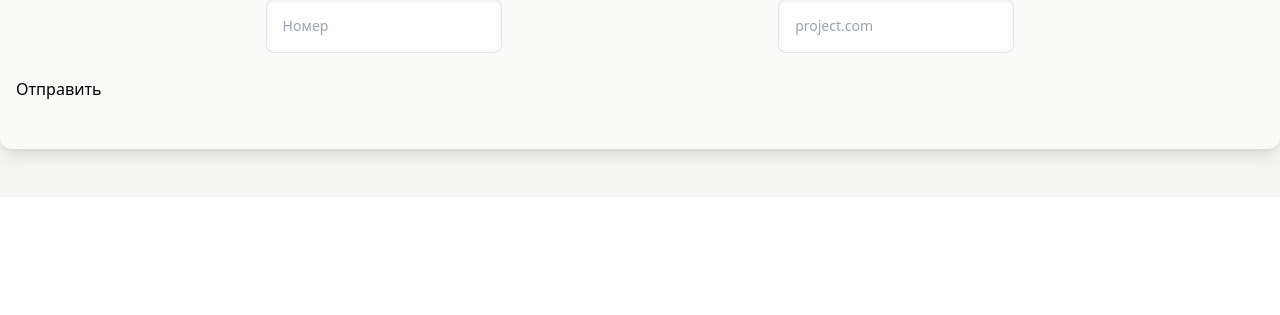
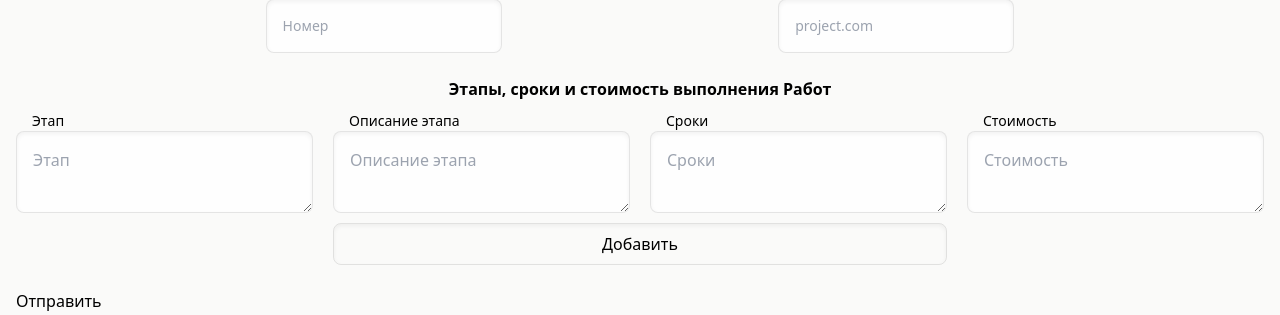
Before and after one commit to WEBzaytsev/contracts-generator-front, a Vue app: page / in a window 1280 px wide. Shown: the part 2463-2778 px from the top of the page. Before the commit the page ends 2660 px from the top, so only its background shows below. Built offline with nearby package versions, Linux system fonts and the light colour scheme.

Commit message:
prepare to add dynamic fields

```diff
--- a/src/App.vue
+++ b/src/App.vue
@@ -106,10 +106,18 @@
                         :class="{
                             'grid grid-cols-3 gap-x-5 max-w-[60%] mx-auto':
                                 subfields[0].subarea === 'order-main',
+                            'grid grid-cols-4 gap-x-5 gap-y-2.5':
+                                subfields[0].subarea === 'order-stage',
                         }"
                         v-for="(subfields, idx) in orderFields"
                         :key="idx"
                     >
+                        <p
+                            class="text-center mx-auto font-bold col-start-1 col-end-5"
+                            v-if="subfields[0].subarea === 'order-stage'"
+                        >
+                            Этапы, сроки и стоимость выполнения Работ
+                        </p>
                         <component
                             :is="`Base${field.component}`"
                             v-for="field of subfields"
@@ -121,6 +129,13 @@
                             v-model="$root[field.name]"
                             :error="errors[field.name]"
                         />
+                        <span
+                            class="px-4 py-2 text-center block rounded-lg border cursor-pointer border-solid border-black/10 shadow-inner font-medium hover:bg-stone-200 transition-all col-start-2 col-end-4"
+                            v-if="subfields[0].subarea === 'order-stage'"
+                            @click="createField(subfields.at(-1))"
+                        >
+                            Добавить
+                        </span>
                     </div>
                 </form-fields-group>
 
@@ -179,6 +194,9 @@ export default {
 
             return result;
         },
+        createField(currentLastField) {
+            console.log(currentLastField);
+        },
     },
     setup() {
         const formFields = require('@/settings-jsons/contract.json');
--- a/src/settings-jsons/contract.json
+++ b/src/settings-jsons/contract.json
@@ -652,5 +652,53 @@
       "required": true,
       "type": "string"
     }
+  },
+  {
+    "area": "order",
+    "subarea": "order-stage",
+    "component": "Textarea",
+    "name": "orderStageName",
+    "type": "text",
+    "label": "Этап",
+    "validations": {
+      "required": true,
+      "type": "string"
+    }
+  },
+  {
+    "area": "order",
+    "subarea": "order-stage",
+    "component": "Textarea",
+    "name": "orderStageDescription",
+    "type": "text",
+    "label": "Описание этапа",
+    "validations": {
+      "required": true,
+      "type": "string"
+    }
+  },
+  {
+    "area": "order",
+    "subarea": "order-stage",
+    "component": "Textarea",
+    "name": "orderStageTerms",
+    "type": "text",
+    "label": "Сроки",
+    "validations": {
+      "required": true,
+      "type": "string"
+    }
+  },
+  {
+    "area": "order",
+    "subarea": "order-stage",
+    "component": "Textarea",
+    "name": "orderStagePrice",
+    "type": "text",
+    "label": "Стоимость",
+    "validations": {
+      "required": true,
+      "type": "string"
+    }
   }
 ]
```
